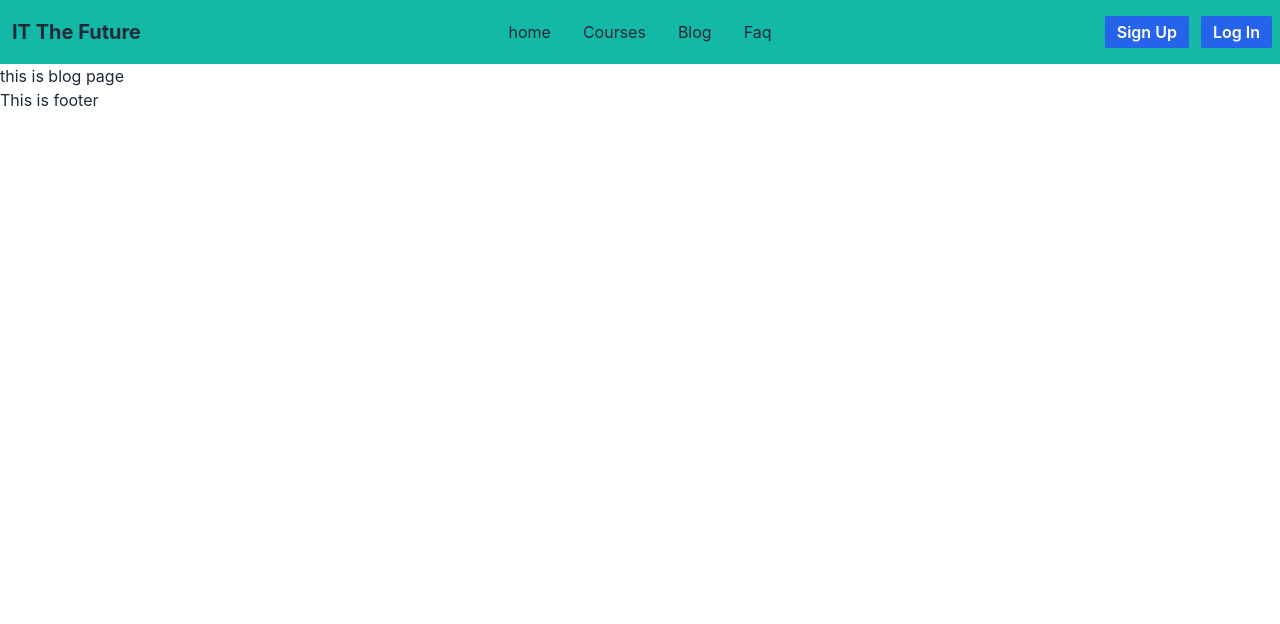
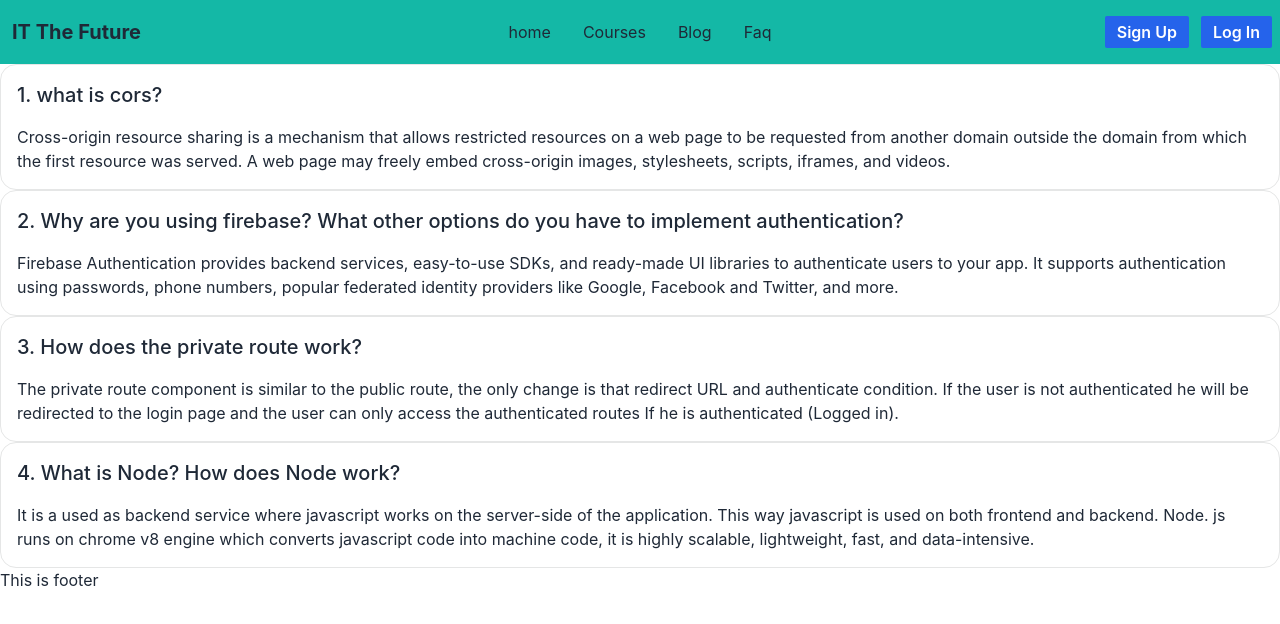
Before and after one commit to MohammadSazzatulislam/It-The-Future-client, a React (Create React App) app: page /blog in a window 1280 px wide. Shown: the top 624 px of the page. Built offline with nearby package versions, Linux system fonts and the light colour scheme; no server answers.

Commit message:
add quiestion blog page

```diff
--- a/src/component/Blog/Blog.js
+++ b/src/component/Blog/Blog.js
@@ -2,9 +2,77 @@ import React from 'react';
 
 const Blog = () => {
     return (
-        <div>
-            <h1>this is blog page</h1>
+      <div>
+        <div
+          tabIndex={0}
+          className="collapse collapse-open border border-base-300 bg-base-100 rounded-box"
+        >
+          <div className="collapse-title text-xl font-medium">
+            1. what is cors?
+          </div>
+          <div className="collapse-content">
+            <p>
+              Cross-origin resource sharing is a mechanism that allows
+              restricted resources on a web page to be requested from another
+              domain outside the domain from which the first resource was
+              served. A web page may freely embed cross-origin images,
+              stylesheets, scripts, iframes, and videos.
+            </p>
+          </div>
         </div>
+        <div
+          tabIndex={0}
+          className="collapse collapse-open border border-base-300 bg-base-100 rounded-box"
+        >
+          <div className="collapse-title text-xl font-medium">
+            2. Why are you using firebase? What other options do you have to
+            implement authentication?
+          </div>
+          <div className="collapse-content">
+            <p>
+              Firebase Authentication provides backend services, easy-to-use
+              SDKs, and ready-made UI libraries to authenticate users to your
+              app. It supports authentication using passwords, phone numbers,
+              popular federated identity providers like Google, Facebook and
+              Twitter, and more.
+            </p>
+          </div>
+        </div>
+        <div
+          tabIndex={0}
+          className="collapse collapse-open border border-base-300 bg-base-100 rounded-box"
+        >
+          <div className="collapse-title text-xl font-medium">
+            3. How does the private route work?
+          </div>
+          <div className="collapse-content">
+            <p>
+              The private route component is similar to the public route, the
+              only change is that redirect URL and authenticate condition. If
+              the user is not authenticated he will be redirected to the login
+              page and the user can only access the authenticated routes If he
+              is authenticated (Logged in).
+            </p>
+          </div>
+        </div>
+        <div
+          tabIndex={0}
+          className="collapse collapse-open border border-base-300 bg-base-100 rounded-box"
+        >
+          <div className="collapse-title text-xl font-medium">
+            4. What is Node? How does Node work?
+          </div>
+          <div className="collapse-content">
+            <p>
+              It is a used as backend service where javascript works on the
+              server-side of the application. This way javascript is used on
+              both frontend and backend. Node. js runs on chrome v8 engine which
+              converts javascript code into machine code, it is highly scalable,
+              lightweight, fast, and data-intensive.
+            </p>
+          </div>
+        </div>
+      </div>
     );
 };
 
```
